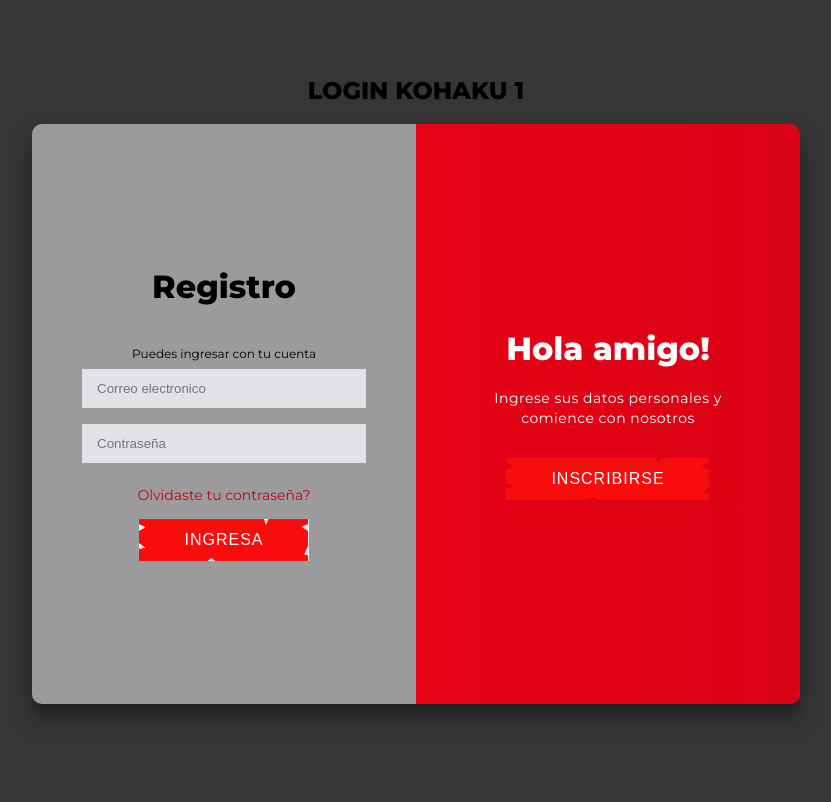
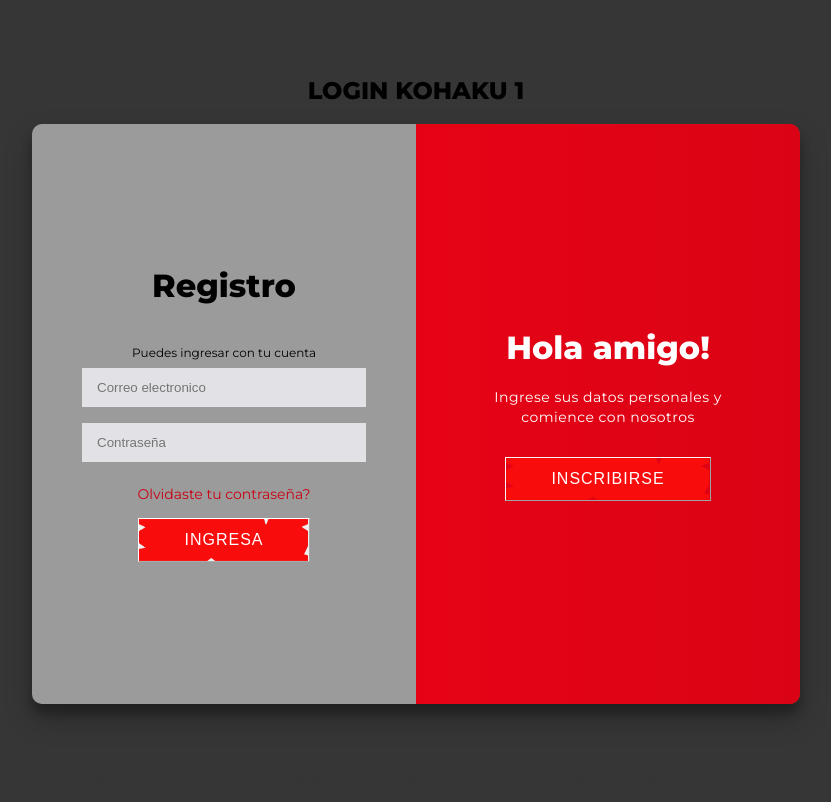
Before and after one commit to madredegatos/ProyectoKohaku, a PHP site: the page made by views/pages/login.php in a window 1280 px wide. Shown: the top 802 px of the page, without its empty margins (224-1055 px from the left). Run offline with PHP 8.4, Linux system fonts and the light colour scheme; the template is opened without the code that fills it, so the values that code supplies are empty; some libraries are stand-ins or nearby versions.

Commit message:
diseño
cambio en los botones

```diff
--- a/views/css/loginstyle.css
+++ b/views/css/loginstyle.css
@@ -54,11 +54,12 @@
     border: none;
     border-radius: 0;
     color:rgb(255, 255, 255);
-
 	padding: 12px 45px;
 	letter-spacing: 1px;
 	text-transform: uppercase;
 	transition: transform 80ms ease-in;
+
+	border: 0.5px outset #fffefe;
 }
 
 button:active {
```
